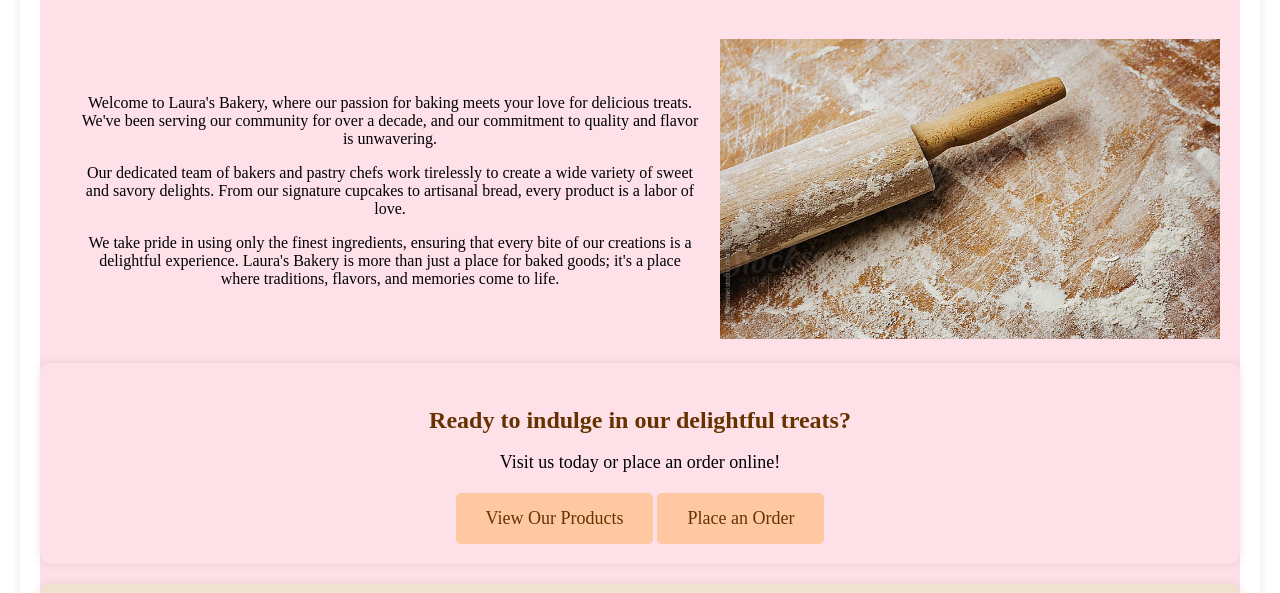
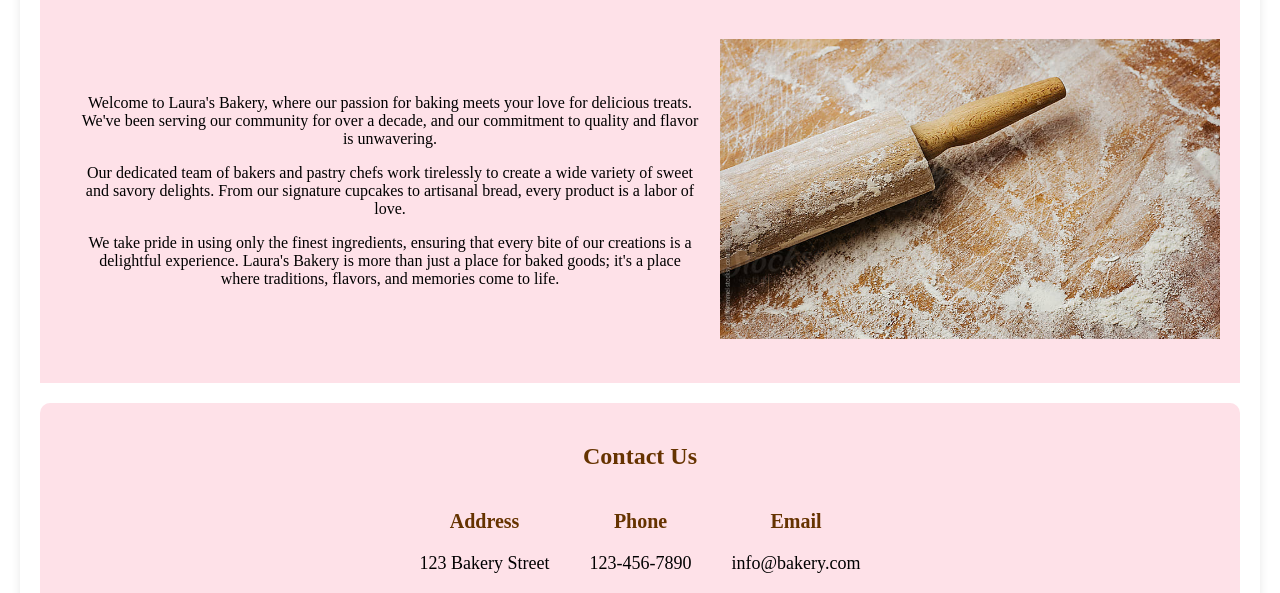
Before and after one commit to lauraen03/lauraen03.github.io, a plain HTML site: page projects/about.html in a window 1280 px wide. Shown: the part 359-952 px from the top of the page. Drawn offline with Linux system fonts and the light colour scheme.

Commit message:
json url

```diff
--- /dev/null
+++ b/assignments/Github/json/contact.json
@@ -0,0 +1,5 @@
+{
+    "address": "123 Bakery Street",
+    "phone": "123-456-7890",
+    "email": "info@bakery.com"
+}
--- a/projects/about.css
+++ b/projects/about.css
@@ -159,3 +159,36 @@
 .cta-button:hover {
     background-color: #FFA87D;
 }
+
+/* Contact Us Section Styles */
+.contact-section {
+    background-color: #FEE1E8;
+    padding: 20px;
+    text-align: center;
+    margin-top: 20px;
+    border-radius: 10px;
+}
+
+.contact-section h2 {
+    font-size: 24px;
+    margin-bottom: 20px;
+    color: #663300;
+}
+
+.contact-info {
+    display: flex;
+    justify-content: center;
+}
+
+.info-item {
+    margin: 0 20px;
+}
+
+.info-item h3 {
+    font-size: 20px;
+    color: #663300;
+}
+
+.info-item p {
+    font-size: 18px;
+}
--- a/projects/about.html
+++ b/projects/about.html
@@ -33,27 +33,29 @@
                     <img src="bakery-background.jpg" alt="About Us Image">
                 </div>
             </div>
-            <!-- Shorter Hours of Operation Section -->
-            <div class="cta-section">
-                <h3>Ready to indulge in our delightful treats?</h3>
-                <p>Visit us today or place an order online!</p>
-                <a href="products.html" class="cta-button">View Our Products</a>
-                <a href="order.html" class="cta-button">Place an Order</a>
+        </section>
+
+        <section id="contact" class="contact-section">
+            <h2>Contact Us</h2>
+            <div class="contact-info">
+                <div class="info-item">
+                    <h3>Address</h3>
+                    <p id="address"></p>
+                </div>
+                <div class="info-item">
+                    <h3>Phone</h3>
+                    <p id="phone"></p>
+                </div>
+                <div class ="info-item">
+                    <h3>Email</h3>
+                    <p id="email"></p>
+                </div>
             </div>
-
-            <!-- Hours of Operation Section Below CTA -->
-            <div class="hours-section">
-                <h3>Hours of Operation</h3>
-                <p>We're open for you!</p>
-                <p>Monday - Friday: 8:00 AM - 6:00 PM</p>
-                <p>Saturday: 9:00 AM - 5:00 PM</p>
-                <p>Sunday: Closed</p>
-            </div>
-</section>
-
+        </section>
     </main>
     <footer class="footer">
         <!-- Footer content goes here -->
     </footer>
+    <script src="contact.js"></script>
 </body>
 </html>
--- /dev/null
+++ b/projects/contact.js
@@ -0,0 +1,22 @@
+// contact.js
+
+// Function to populate the contact information
+async function populateContactInfo() {
+    try {
+        const response = await fetch('contact.json');
+        const data = await response.json();
+
+        const addressElement = document.getElementById('address');
+        const phoneElement = document.getElementById('phone');
+        const emailElement = document.getElementById('email');
+
+        addressElement.textContent = data.address;
+        phoneElement.textContent = data.phone;
+        emailElement.textContent = data.email;
+    } catch (error) {
+        console.error('Error fetching or parsing contact data:', error);
+    }
+}
+
+// Call the populateContactInfo function when the DOM is ready
+document.addEventListener('DOMContentLoaded', populateContactInfo);
--- /dev/null
+++ b/projects/contact.json
@@ -0,0 +1,5 @@
+{
+    "address": "123 Bakery Street",
+    "phone": "123-456-7890",
+    "email": "info@bakery.com"
+}
```
Also changed, not shown: projects/home.html (+7 -0 lines), projects/order.css (+53 -0 lines), projects/order.html (+21 -2 lines), projects/styles.css (+21 -0 lines).
